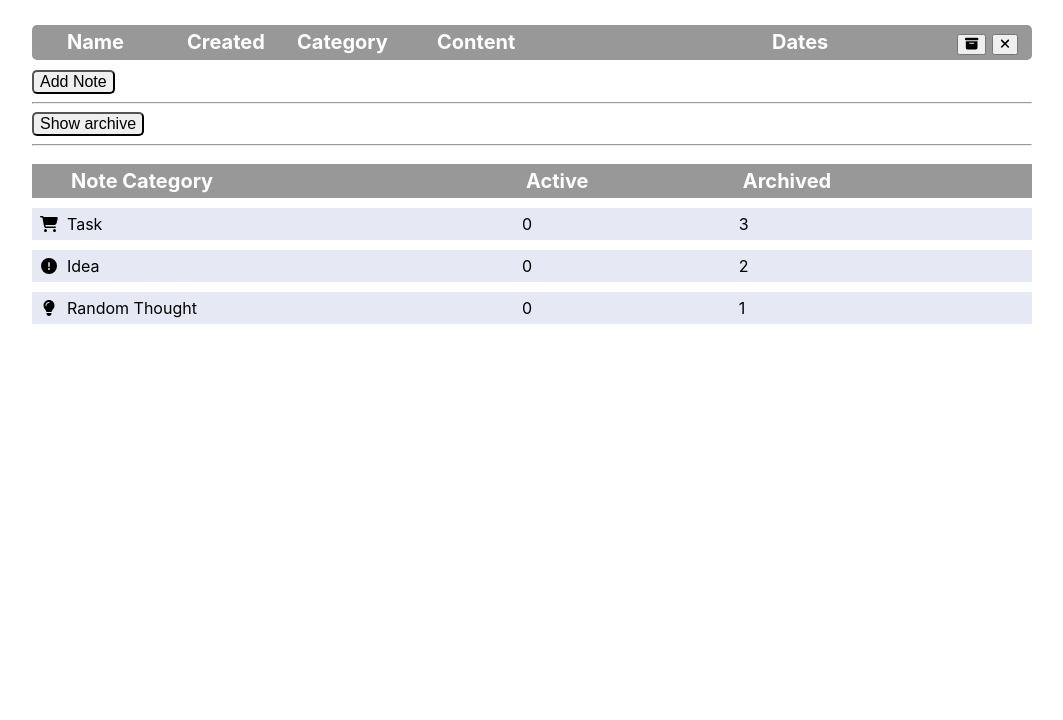
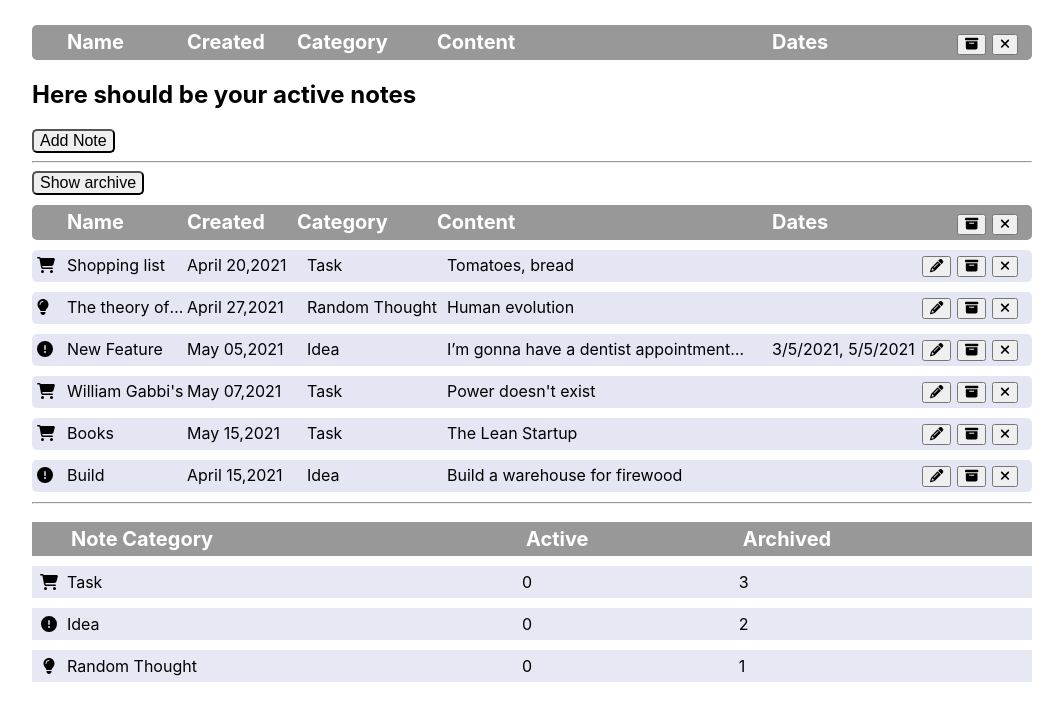
Before and after one commit to romanjob08/reactNotesTs, a React (Create React App) app: page / in a window 1280 px wide. Both pictures are taken after a click on the button 1079 px from the left and 44 px from the top of the page. Shown: the top 720 px of the page, without its empty margins (108-1171 px from the left). Built offline with nearby package versions, Linux system fonts and the light colour scheme.

Commit message:
debug: date, feat: added a script for situations where are no notes

```diff
--- a/src/components/tableElements/Table.tsx
+++ b/src/components/tableElements/Table.tsx
@@ -5,20 +5,25 @@ import {Note} from "../../common";
 
 type PropsType = {
     removeAllNotes: Note[]
-    activeNotes: Note[]
+    notes: Note[]
     archivedAll: boolean
+    notesStatus: string
 };
 
-export const Table: FC<PropsType> = ({activeNotes, archivedAll, removeAllNotes}) => {
+export const Table: FC<PropsType> = ({notes, archivedAll, removeAllNotes, notesStatus}) => {
+    console.log(notes)
     return (
         <div>
             <TableHeader archivedAll={archivedAll} removeAllNotes={removeAllNotes}/>
             <div>
-            {activeNotes.map((item, index) => {
+            {notes.length > 0
+                ? notes.map((item, index) => {
                 return <div key={`${index}-table-road`}>
                     <TableBody note={item}/>
                 </div>
-            })}
+
+            }): <h2>{`Here should be your ${notesStatus} notes`}</h2>
+            }
             </div>
         </div>
     );
--- a/src/helpers/getSpecialData.ts
+++ b/src/helpers/getSpecialData.ts
@@ -1,11 +1,11 @@
 import {months} from "../common";
 
 export const getSpecialData = () => {
-    const wholeDate = new Date(Date.now());
+    const wholeDate = new Date();
     const Year = wholeDate.getFullYear();
-    const Month = months[wholeDate.getMonth() - 1];
+    const Month = months[wholeDate.getMonth()];
     const Day = () => {
-        const day = wholeDate.getDay()
+        const day = wholeDate.getDate()
         return day < 10 ? `0${day}` : day
     };
     return `${Month} ${Day()},${Year}`
--- a/src/pages/notes/Notes.tsx
+++ b/src/pages/notes/Notes.tsx
@@ -20,7 +20,7 @@ export const Notes = () => {
 
     return <>
         <div>
-            <Table activeNotes={activeNotes} removeAllNotes={archivedNotes} archivedAll={false}/>
+            <Table notesStatus = 'active' notes={activeNotes} removeAllNotes={archivedNotes} archivedAll={false}/>
         </div>
         <button className='add-btn' onClick={() => {
             dispatch(addNevNote({
@@ -52,11 +52,9 @@ export const Notes = () => {
             >
                 Hide archive
             </button>}
-        {archived
-            ? <div>
-                <Table activeNotes={archivedNotes} removeAllNotes={activeNotes} archivedAll={true}/>
-            </div>
-            : null}
+        <div>
+            <Table notesStatus = 'archived' notes={archivedNotes} removeAllNotes={activeNotes} archivedAll={true}/>
+        </div>
         <hr/>
         <div>
             <StatusTable/>
```
